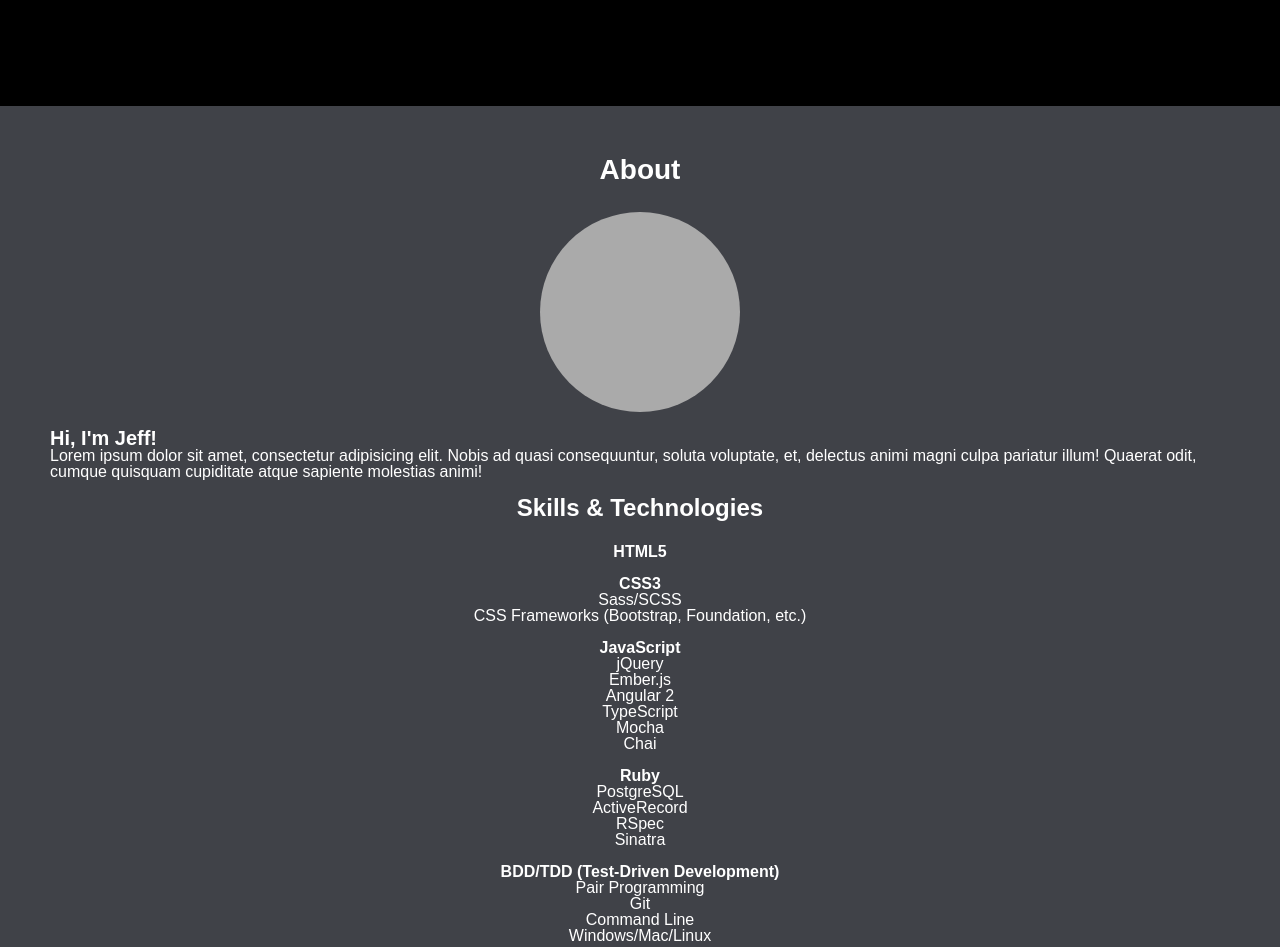
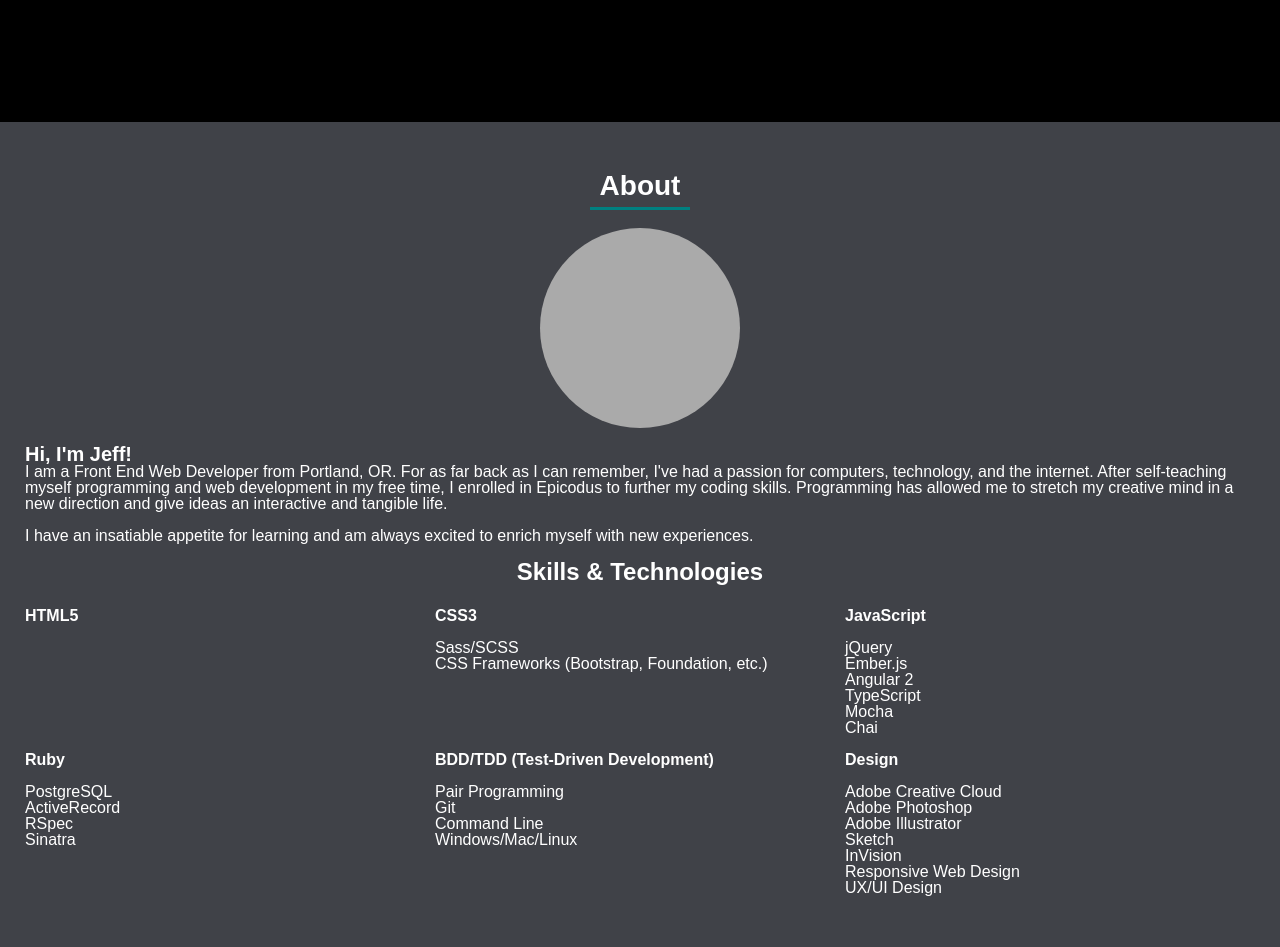
Before and after one commit to jeffsdev/Portfolio, a website: page app/index.html in a window 1280 px wide. Shown: the part 1757-2704 px from the top of the page. Drawn offline with Linux system fonts and the light colour scheme.

Commit message:
tweak styles

```diff
--- a/app/index.html
+++ b/app/index.html
@@ -36,8 +36,9 @@
         <div class="portfolio-item">
           <div class="p-img"></div> <!--REPLACE WITH IMAGE-->
           <div class="portfolio-item-details">
-            <h3>Item Title</h3>
-            <p>Technologies Used: blah blah blah blah</p>
+            <h3>Pint Me!</h3>
+            <p>An Angular 2 web app that displays kegs and their remaining pints.</p>
+            <p>Angular 2, TypeScript, SCSS, HTML5</p>
           </div>
         </div>
         <div class="portfolio-item">
@@ -61,7 +62,8 @@
         <div class="avatar"></div>
         <div class="about-me">
           <h4>Hi, I'm Jeff!</h4>
-          <p>Lorem ipsum dolor sit amet, consectetur adipisicing elit. Nobis ad quasi consequuntur, soluta voluptate, et, delectus animi magni culpa pariatur illum! Quaerat odit, cumque quisquam cupiditate atque sapiente molestias animi!</p>
+          <p>I am a Front End Web Developer from Portland, OR. For as far back as I can remember, I've had a passion for computers, technology, and the internet. After self-teaching myself programming and web development in my free time, I enrolled in Epicodus to further my coding skills. Programming has allowed me to stretch my creative mind in a new direction and give ideas an interactive and tangible life.</p>
+          <p>I have an insatiable appetite for learning and am always excited to enrich myself with new experiences.</p>
         </div>
         <div class="skills">
           <h3>Skills & Technologies</h3>
--- a/app/scss/layout/_about.scss
+++ b/app/scss/layout/_about.scss
@@ -1,10 +1,21 @@
 .about-section {
-  padding: 50px;
+  padding: 50px 25px;
   background: $grayBlue;
   color: $white;
   h2 {
     text-align: center;
     margin-bottom: 1em;
+    position: relative;
+    &:after {
+      content : "";
+      position: absolute;
+      top: 28px;
+      left: 50%;
+      transform: translateX(-50%);
+      height  : 10px;
+      width   : 100px;  /* or 100px */
+      border-bottom: 3px solid teal;
+    }
   }
   .avatar {
     width: 200px;
@@ -17,17 +28,31 @@
   .about-me {
     color: $white;
     margin-bottom: 1em;
+    p {
+      margin-bottom: 1em;
+    }
   }
   .skills {
-    text-align: center;
+    display: flex;
+    flex-wrap: wrap;
+    // border: 1px solid blue;
+    img {
+      width: 36px;
+      height: 36px;
+    }
     h3 {
+      width: 100%;
       margin-bottom: 1em;
+      text-align: center;
     }
     ul {
+      // border: 1px solid red;
+      flex: 1 30%;
       margin-bottom: 1em;
     }
     li:first-child {
       font-weight: bold;
+      margin-bottom: 1em;
     }
   }
 }
@@ -35,10 +60,8 @@
 
 .about-slant {
   .slant {
-
     height: 110px;
     width: 100%;
-
     // transform: rotateX(180deg);
     polygon {
       fill: $grayBlue;
```
Also changed, not shown: app/css/main.css.
